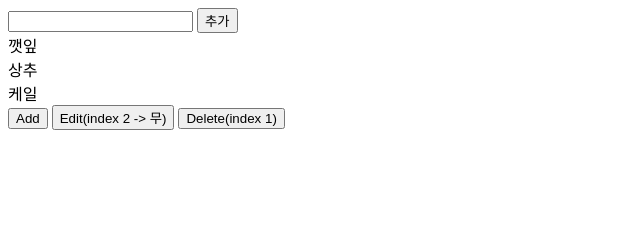
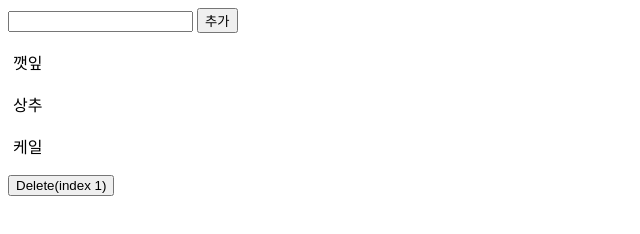
Before and after one commit to thegicode/vanilaJS-lab, a website with bundled scripts: page 02/index.html in a window 1280 px wide. Shown: the whole page, without its empty margins (0-640 px from the left). Built offline with nearby package versions, Linux system fonts and the light colour scheme.

Commit message:
Add Edit name

```diff
--- a/02/index.html
+++ b/02/index.html
@@ -10,21 +10,34 @@
 
     <div id="root">
 
-        <section id="market">
+        <section id="market" class="marekt">
+
+            <style>
+                form {
+                    margin-bottom: 1rem;
+                }
+                .market-item{
+                    margin-bottom: 1rem;
+                }
+                .market-item input {
+                    margin: 3px;
+                    border: none;
+                    font-size: 1rem;
+                }
+            </style>
 
             <form>
-                <input type="text" name="vegeName" title="야채 추가">
+                <input type="text" name="name" title="야채 추가">
                 <button type="submit">추가</button>
             </form>
 
             <div data-component="market-list"></div>
-            <button type="button" data-button="add">Add</button>
-            <button type="button" data-button="edit">Edit(index 2 -> 무)</button>
+
             <button type="button" data-button="delete">Delete(index 1)</button>
 
             <template data-template="market-item">
-                <div class="item">
-                    <span class="__text" data-text="item"></span>
+                <div class="market-item">
+                    <input type="text" name="vegeName" title="야채 이름">
                 </div>
             </template>
 
--- a/02/view/market.js
+++ b/02/view/market.js
@@ -9,9 +9,9 @@ const eventBus = eventBusFactory(modifiers)
 
 const addFormEvents = (app, dispatch) => {
     app.querySelector('form')
-        .addEventListener('submit', (e) => {
+        .addEventListener('submit', function(e) {
             e.preventDefault()
-            const inputEl = e.target.querySelector('input')
+            const inputEl = this.elements.name
             const event = eventCreators.addItem(inputEl.value)
             dispatch(event)
             inputEl.value = ''
@@ -19,18 +19,6 @@ const addFormEvents = (app, dispatch) => {
 }
 
 const addEvents = (app, dispatch) => {
-    app
-        .querySelector('[data-button=add]')
-        .addEventListener('click', (e) => {
-            const event = eventCreators.addItem('배추')
-            dispatch(event)
-        })
-    app
-        .querySelector('[data-button=edit]')
-        .addEventListener('click', (e) => {
-            dispatch(eventCreators.updateItem(2, '무'))
-            itemUpdate(app, 2, '무')
-        })
     app
         .querySelector('[data-button=delete]')
         .addEventListener('click', (e) => {
--- a/02/view/veges.js
+++ b/02/view/veges.js
@@ -1,23 +1,37 @@
 import eventCreators from '../model/eventCreators.js'
 
-const getElement = (vege, index) => {
+const itemUpdate = (app, text) => {
+    app
+        .querySelector('input[type="text"]')
+        .value = text
+}
+
+const addEvents = (newNode, index, dispatch) => {
+    newNode.addEventListener('keydown', (e) => {
+        if (e.keyCode === 13) {
+            const value = e.target.value
+            const event = eventCreators.updateItem(index, value)
+            dispatch(event)
+            itemUpdate(newNode, value)
+        }
+    })
+}
+
+const getElement = (vege, index, dispatch) => {
     const newNode =
         document.querySelector('[data-template=market-item]')
         .content
         .firstElementChild
         .cloneNode(true)
     newNode.dataset.index = index
-    newNode
-        .querySelector('[data-text=item]')
-        .textContent = vege
+    itemUpdate(newNode, vege)
+
+    addEvents(newNode, index, dispatch)
+
     return newNode
 }
 
-// const itemUpdate = (app, index, text) => {
-//     app
-//         .querySelector(`[data-index="${index}"] [data-text="item"]`)
-//         .textContent = text
-// }
+
 
 export default (app, state, dispatch) => {
     const { veges } = state
@@ -25,7 +39,7 @@ export default (app, state, dispatch) => {
     const cpnt = app.querySelector('[data-component=market-list]')
     cpnt.innerHTML = ''
     veges
-        .map( (vege, index) => getElement(vege, index) )
+        .map( (vege, index) => getElement(vege, index, dispatch) )
         .forEach( element => {
             fragment.appendChild( element )
         })
```
